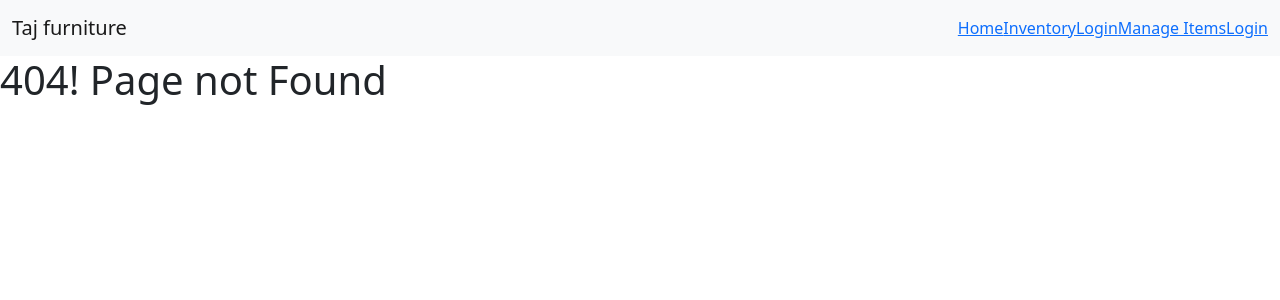
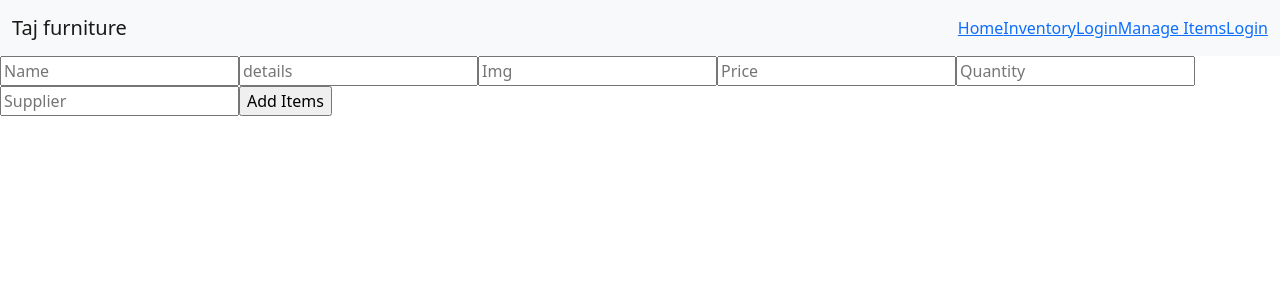
Before and after one commit to rifatbafsc/Taj-Furniture, a React (Create React App) app: page /additems in a window 1280 px wide. Before the commit this address had no page. Shown: the top 300 px of the page. Built offline with nearby package versions, Linux system fonts and the light colour scheme.

Commit message:
items added function worked

```diff
--- a/package.json
+++ b/package.json
@@ -10,6 +10,7 @@
     "react": "^18.1.0",
     "react-bootstrap": "^2.3.1",
     "react-dom": "^18.1.0",
+    "react-hook-form": "^7.30.0",
     "react-router": "^6.3.0",
     "react-router-dom": "^6.3.0",
     "react-scripts": "5.0.1",
--- a/src/App.js
+++ b/src/App.js
@@ -7,6 +7,8 @@ import Inventory from './Components/Inventory/Inventory';
 import ItemDetails from './Components/ItemDetails/ItemDetails';
 import PageNotFound from './Components/PageNotFound/PageNotFound';
 import ManageItems from './Components/ManageItems/ManageItems';
+import RestockItems from './Components/RestockItems/RestockItems';
+import AddItems from './Components/AddItems/AddItems';
 
 
 
@@ -19,7 +21,8 @@ function App() {
         <Route path="/home" element={<Home></Home>}></Route>
         <Route path="/inventory" element={<Inventory></Inventory>}></Route>
         <Route path="/blogs" element={<Inventory></Inventory>}></Route>
-        <Route path="/manageitems" element={<ManageItems></ManageItems>}></Route>
+        <Route path="/restockitems" element={<RestockItems></RestockItems>}></Route>
+        <Route path="/additems" element={<AddItems></AddItems>}></Route>
         <Route path="/login" element={<Home></Home>}></Route>
         <Route path="/items/:id" element={<ItemDetails></ItemDetails>}></Route>
         <Route path="*" element={<PageNotFound></PageNotFound>}></Route>
--- /dev/null
+++ b/src/Components/AddItems/AddItems.js
@@ -0,0 +1,39 @@
+import React from "react";
+import { useForm } from "react-hook-form";
+
+ const AddItems= ()=> {
+  const { register, handleSubmit } = useForm();
+
+  const onSubmit = data => {
+      console.log(data);
+    const url= `http://localhost:5000/items`;
+  fetch(url,{
+      method: 'POST',
+      headers:{
+          'content-type': 'application/json'
+      },
+      body:JSON.stringify(data)
+  })
+  .then(res=>res.json())
+  .then(result => {
+      console.log(result);
+  })
+
+};
+
+  return (
+    <div>
+        <form onSubmit={handleSubmit(onSubmit)}>
+      <input placeholder="Name" {...register("name", { required: true, maxLength: 20 })} />
+      <input placeholder="details" type='text' {...register("details")} />
+        <input placeholder="Img" type="text" {...register("img")} />
+      <input placeholder="Price" type="number" {...register("price")} />
+      <input placeholder="Quantity" type="number" {...register("quantity")} />
+      <input placeholder="Supplier" type="text" {...register("supplier")} />
+      <input type="submit" value='Add Items' />
+    </form>
+    </div>
+  );
+}
+
+export default AddItems;
--- a/src/Components/Inventory/Inventory.js
+++ b/src/Components/Inventory/Inventory.js
@@ -1,13 +1,19 @@
 import React from 'react';
 import { Button, Card } from 'react-bootstrap';
 import { useNavigate } from 'react-router';
+import { Link } from 'react-router-dom';
 import useFurniture from '../../useFurniture/useFurniture';
 
 const Inventory = () => {
     const [items] = useFurniture();
     const navigate =useNavigate();
     return (
-        <div className='card-allign'>
+        <div>
+            <div>
+                <Link to={'/additems'}><Button variant="primary">Add items</Button></Link>
+
+            </div>
+            <div className='card-allign'>
             {
                         items.map(item=>
 
@@ -30,6 +36,7 @@ const Inventory = () => {
                         )
                     }
         </div>
+        </div>
     );
 };
 
--- a/src/Components/ItemDetails/ItemDetails.js
+++ b/src/Components/ItemDetails/ItemDetails.js
@@ -1,31 +1,29 @@
 import React, { useEffect, useState } from 'react';
 import { Button, Card } from 'react-bootstrap';
 import { useParams } from 'react-router';
+import { Link } from 'react-router-dom';
+
 
 const ItemDetails = () => {
     const {id} = useParams();
     const [items,setItems]= useState({});
+    const [quantity, setQuantity] = useState();
+    console.log(items);
+
     useEffect(()=>{
         fetch(`http://localhost:5000/items/${id}`)
         .then(res=>res.json())
         .then(data =>setItems(data));
 
   },[])
-    const handleDelete = id=>{
-        const sureDelete =window.confirm('you want to delete this item?')
-        if(sureDelete){
-            fetch(`http://localhost:5000/items/${id}`,{
-                method: 'DELETE'
-            })
-            .then(res=>res.json())
-            .then(data =>{
-                console.log(data);
-                const remaining = items.filter(item=> item._id !== id);
-            setItems(remaining);
-            });
+    const handleDelivered = id=>{
+        const sureDelivered =window.confirm('you want to delivered this item?')
+        if(sureDelivered){
+            setQuantity(quantity-1);
 
-        }
-    }
+            }
+     }
+
 
 
     return (
@@ -37,13 +35,16 @@ const ItemDetails = () => {
 
                                     <Card.Text>{items.details}</Card.Text>
                                     <Card.Text>Supplier: {items.supplier}</Card.Text>
-                                    <Card.Text className='text-bold'>Quantity: {items.quantity}</Card.Text>
+                                    <Card.Text className='text-bold'>Quantity: {quantity}</Card.Text>
                                     <Card.Text>
                                     Price: {items.price} BDT
                                     </Card.Text>
-                                    <Button variant="primary">Sold</Button>
-                                    <Button onClick={()=>handleDelete(items._id)} className='m-3' variant="primary">Dlivered</Button>
+                                    {/* <Button variant="primary">Sold</Button> */}
+                                    <Button variant="primary">Restock</Button>
+                                    <Button onClick={()=>handleDelivered(id)} className='m-3' variant="primary">Dlivered</Button>
                                 </Card.Body>
+                                 <Link to={"/restockitems"}><Card.Text>Restock the Items</Card.Text>
+</Link>
                                 </Card>
 
         </div>
--- /dev/null
+++ b/src/Components/RestockItems/RestockItems.js
@@ -0,0 +1,11 @@
+import React from 'react';
+
+const RestockItems = () => {
+    return (
+        <div>
+            <h1>ok</h1>
+        </div>
+    );
+};
+
+export default RestockItems;
```
Also changed, not shown: 1 other file (tests, documents, lock files or other folders).
